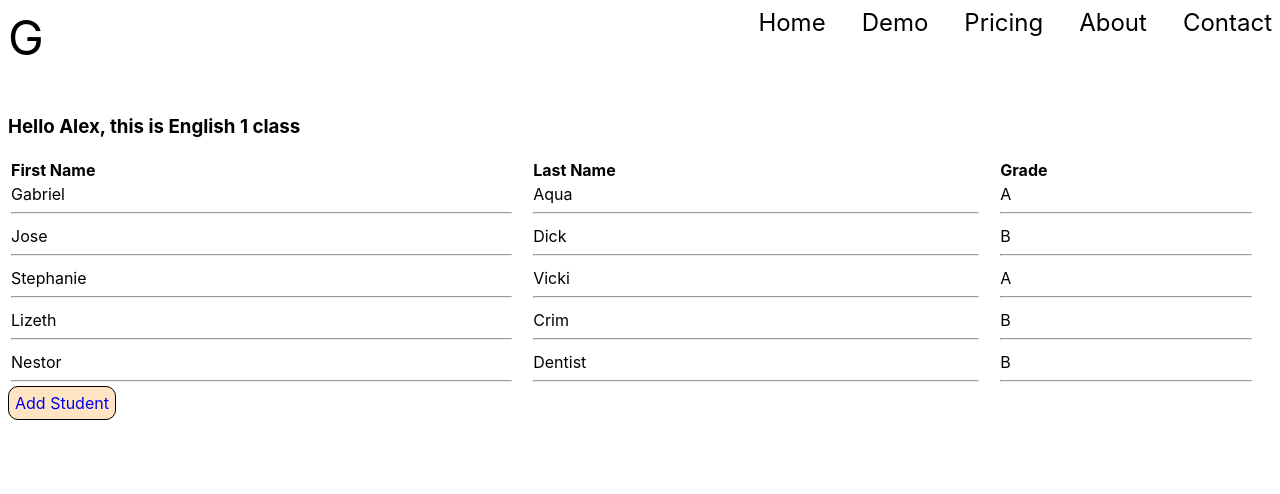
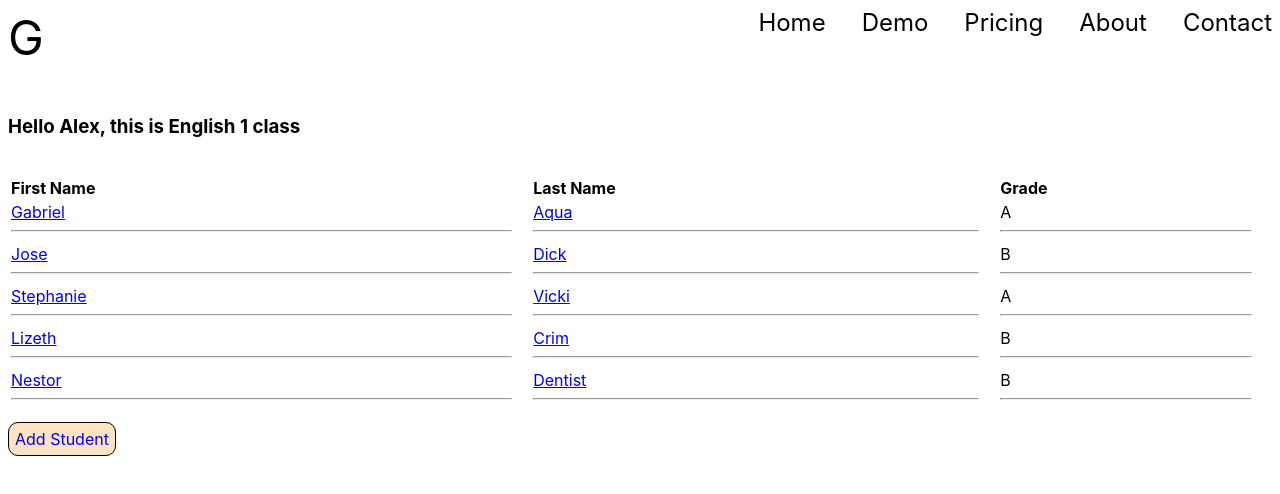
Before and after one commit to yusufalp/gleamsis-client, a React (Create React App) app: page /courses/1 in a window 1280 px wide. Shown: the top 494 px of the page. Built offline with nearby package versions, Linux system fonts and the light colour scheme.

Commit message:
minor updates

```diff
--- a/src/App.js
+++ b/src/App.js
@@ -1,4 +1,6 @@
 import React from 'react';
+import { Route, Switch } from 'react-router-dom';
+
 import Navbar from './Navbar/Navbar';
 import Home from './Home/Home';
 import Demo from './Demo/Demo';
@@ -7,14 +9,14 @@ import Pricing from './Pricing/Pricing';
 import About from './About/About';
 import Contact from './Contact/Contact';
 import Courses from './Courses/Courses';
-import Page404 from './Page404/Page404';
 import Teacher from './Teachers/Teacher';
+import Student from './Students/Student';
 import AddTeacher from './Forms/AddTeacher';
 import AddStudent from './Forms/AddStudent';
 import AddCourse from './Forms/AddCourse';
 import Success from './Success/Success';
+import Page404 from './Page404/Page404';
 
-import { Route, Switch } from 'react-router-dom';
 import DataContext from './DataContext';
 import STORE from './STORE/STORE';
 
@@ -25,16 +27,39 @@ class App extends React.Component {
     courses: STORE.courses,
   }
   addTeacher = (newTeacher) => {
-    this.setState({
-      teachers: [...this.state.teachers, newTeacher]
-    })
+    if (newTeacher) {
+      this.setState({
+        teachers: [...this.state.teachers, newTeacher]
+      })
+    }
+  }
+  addCourse = (newCourse) => {
+    if (newCourse) {
+      this.setState({
+        courses: [...this.state.courses, newCourse]
+      })
+    }
+  }
+  addStudent = (newStudent) => {
+    if (newStudent) {
+      this.setState({
+        students: [...this.state.students, newStudent]
+      })
+    }
+  }
+  componentDidMount() {
+    this.addTeacher()
+    this.addCourse()
+    this.addStudent()
   }
   render() {
     const contextValue = {
       teachers: this.state.teachers,
       students: this.state.students,
       courses: this.state.courses,
-      addTeacher: this.addTeacher
+      addTeacher: this.addTeacher,
+      addCourse: this.addCourse,
+      addStudent: this.addStudent
     }
     return (
       <div className="App">
@@ -74,6 +99,10 @@ class App extends React.Component {
               component={Teacher}
             />
             <Route
+              path="/students/:id"
+              component={Student}
+            />
+            <Route
               path="/AddTeacher"
               component={AddTeacher}
             />
--- a/src/Courses/Courses.js
+++ b/src/Courses/Courses.js
@@ -1,18 +1,16 @@
 import React from 'react';
 import { Link } from 'react-router-dom';
-import STORE from '../STORE/STORE';
+import DataContext from '../DataContext';
 
 class Courses extends React.Component {
+  static contextType = DataContext;
   handleAddStudent() {
     console.log("Add Student")
   }
-  handleDeleteStudent() {
-    console.log("Delete Student")
-  }
   render() {
-    let course = STORE.courses.find(course => course.id === Number(this.props.match.params.id))
-    let teacher = STORE.teachers.find(teacher => teacher.id === course.teacher_id)
-    let students = STORE.students.filter(students => students.course_id === course.id)
+    let course = this.context.courses.find(course => course.id === Number(this.props.match.params.id))
+    let teacher = this.context.teachers.find(teacher => teacher.id === course.teacher_id)
+    let students = this.context.students.filter(students => students.course_id === course.id)
     return (
       <div>
         <h3>Hello {teacher.firstName}, this is {course.name} class</h3>
@@ -27,8 +25,8 @@ class Courses extends React.Component {
           {students.map((student, i) =>
             <tbody key={i}>
               <tr>
-                <td>{student.firstName}<hr /></td>
-                <td>{student.lastName}<hr /></td>
+                <td><Link to={`/students/${student.id}`}>{student.firstName}</Link><hr /></td>
+                <td><Link to={`/students/${student.id}`}>{student.lastName}</Link><hr /></td>
                 <td>{student.grade}<hr /></td>
               </tr>
             </tbody>
--- a/src/index.css
+++ b/src/index.css
@@ -95,6 +95,7 @@ ul {
 table {
   width: 100%;
   text-align: left;
+  padding: 18px 0;
 }
 
 td {
```
